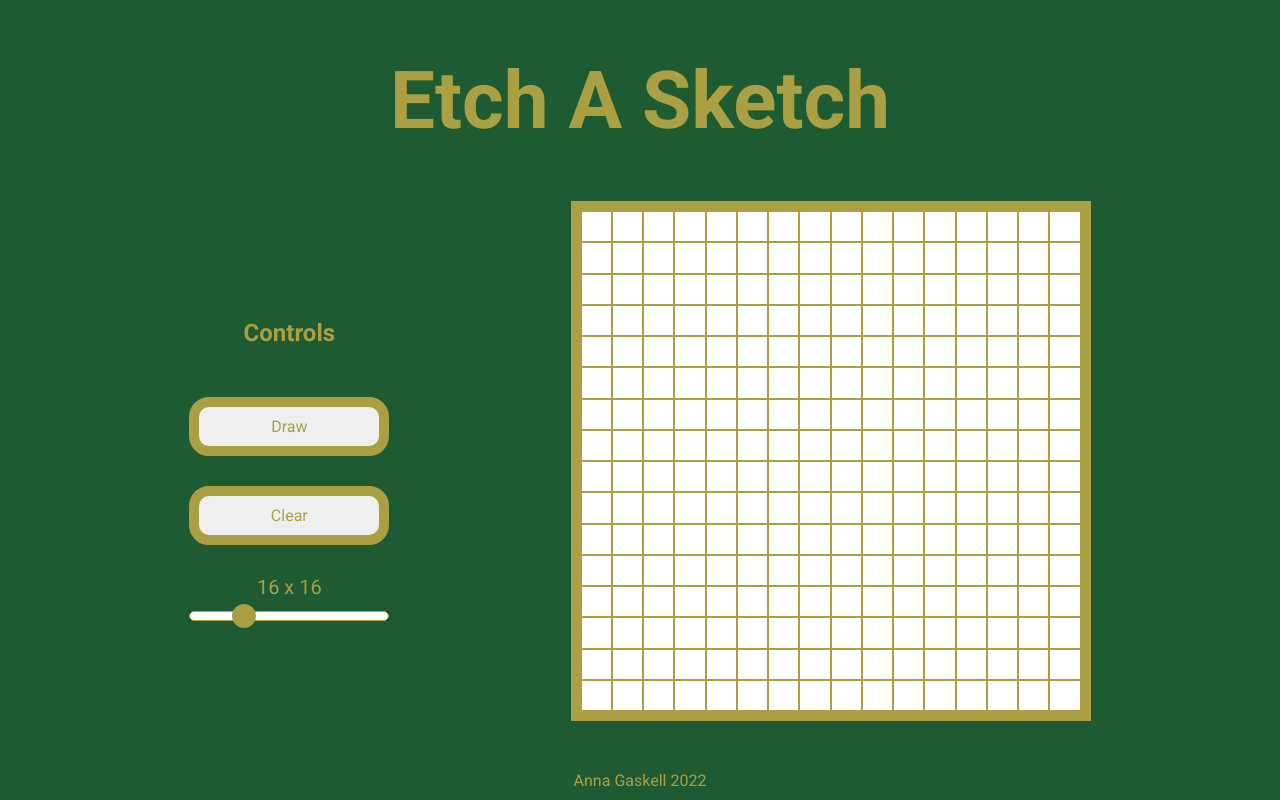
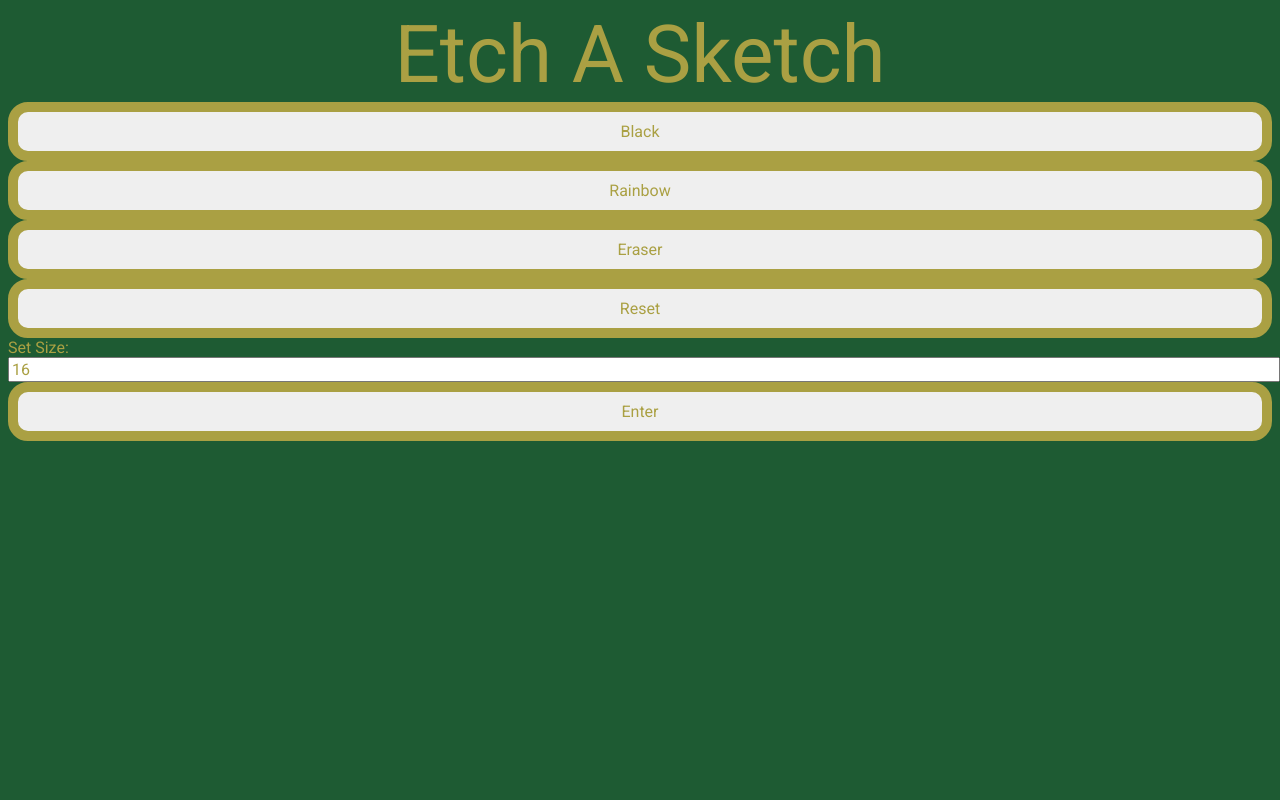
Before and after one commit to AnnaGaskell/EtchASketch, a plain HTML site: page index.html in a window 1280 px wide. Drawn offline with Linux system fonts and the light colour scheme.

Commit message:
new final version

```diff
--- a/index.html
+++ b/index.html
@@ -13,20 +13,20 @@
 
 </head>
 <body>
-    <header class="header">
-        <h1 class="title">Etch A Sketch</h1>
-    </header>
-    <main class="main">
-        <div class="settings">
-            <h2>Controls</h2>
-            <button id="drawBtn">Draw</button>
-            <button id="clearBtn">Clear</button>
-            <div id="sizeValue" class="size-value">16 x 16</div>
-            <input id="sizeSlider" type="range" value="16" min="1" max="64" />
-        </div>
-        <div id="grid" class="grid"></div>
-    </main>
-    <footer class="footer">Anna Gaskell 2022</footer>
-    <script src="javascript.js"></script>
+    <div class="title">Etch A Sketch</div>
+    <div class="content">
+        <div class="board"></div>
+        <div class="buttons">
+            <button class="blackButton" onclick="changeColor('black')">Black</button>
+            <button class="rainbowButton" onclick="changeColor('rainbow')">Rainbow</button>
+            <button class="eraserButton" onclick="changeColor('white')">Eraser</button>
+            <button class="resetButton" onclick="resetBoard()">Reset</button>
+            <div class="sizeButton">Set Size:
+                <input class="sizeInput" type="text" value="16" onchange="changeSize(this.value)" />
+                <button class="enterButton">Enter</button>
+            </div>
+     </div>
+
+<script src="javascript.js"></script>
 </body>
 </html>
```
